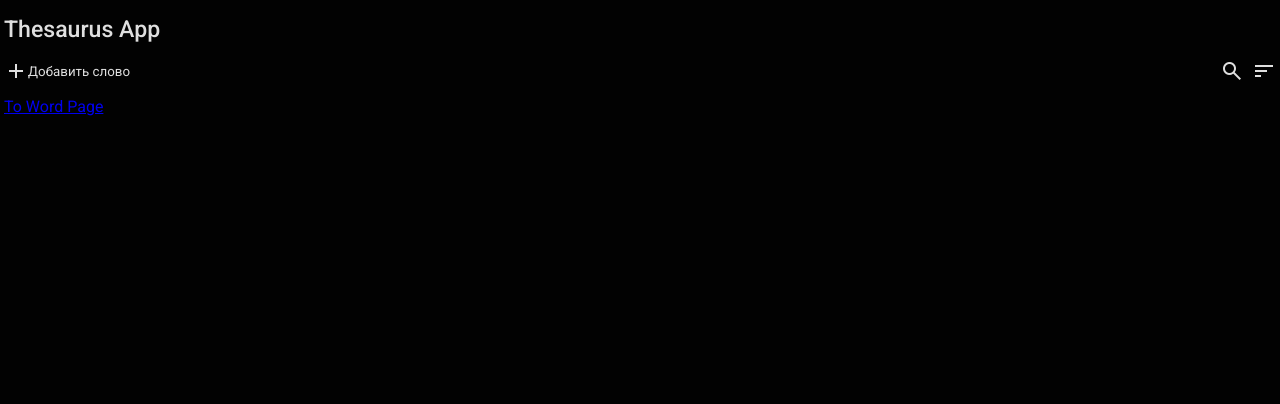
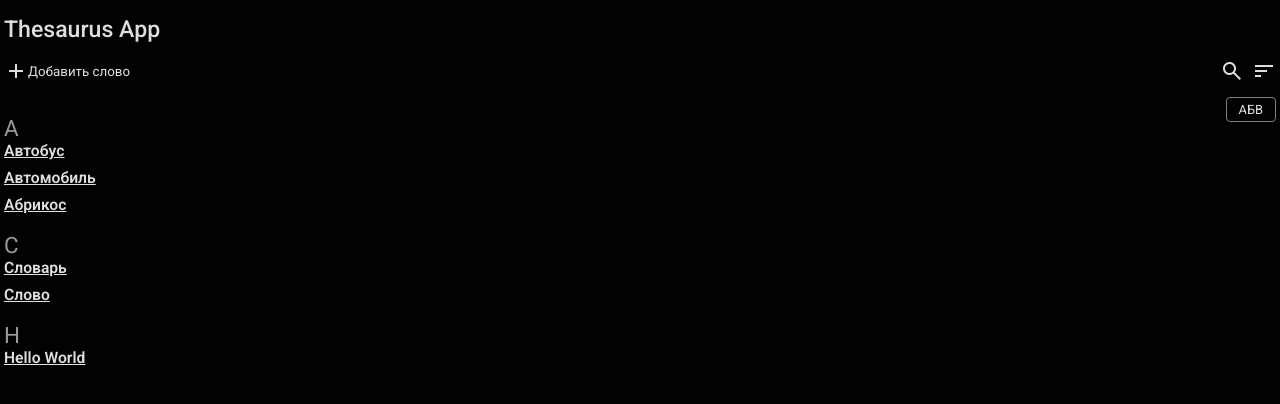
Before and after one commit to PotapenkoVadim/thesaurus, a React (Vite) app: page / in a window 1280 px wide. Shown: the top 404 px of the page. Built offline with nearby package versions, Linux system fonts and the light colour scheme.

Commit message:
feat: word list

```diff
--- a/src/assets/global.scss
+++ b/src/assets/global.scss
@@ -15,6 +15,7 @@
 
 html, body {
   height: 100%;
+  scroll-behavior: smooth;
 }
 
 .material-symbols-outlined {
--- /dev/null
+++ b/src/components/EmptyText/EmptyText.module.scss
@@ -0,0 +1,5 @@
+.empty {
+  font-size: .84rem;
+  font-weight: 400;
+  color: #9a9a9a;
+}
--- /dev/null
+++ b/src/components/EmptyText/EmptyText.tsx
@@ -0,0 +1,15 @@
+import styles from './EmptyText.module.scss';
+
+const EmptyText = ({
+  text,
+  className
+}: {
+  className?: string;
+  text: string
+}) => {
+  return (
+    <div className={`${styles['empty']} ${className}`}>{text}</div>
+  );
+}
+
+export default EmptyText;
--- a/src/components/SynonymsList/SynonymsList.module.scss
+++ b/src/components/SynonymsList/SynonymsList.module.scss
@@ -5,9 +5,6 @@
   }
 
   &__empty {
-    font-size: .84rem;
-    font-weight: 400;
-    color: #9a9a9a;
     margin-top: 4px;
   }
 
--- a/src/components/SynonymsList/SynonymsList.tsx
+++ b/src/components/SynonymsList/SynonymsList.tsx
@@ -1,5 +1,6 @@
 import { Link } from 'react-router';
 import { Word } from '../../interfaces';
+import EmptyText from '../EmptyText/EmptyText';
 import styles from './SynonymsList.module.scss';
 
 const SynonymsList = ({
@@ -25,9 +26,7 @@ const SynonymsList = ({
             {item.word}
           </Link>
         )) : (
-          <div className={styles['synonyms-list__empty']}>
-            Вы не добавили этому слову синонимы.
-          </div>
+          <EmptyText text='Вы еще не указали синонимы для этого слова.' className={styles['synonyms-list__empty']} />
         )}
       </div>
     </div>
--- /dev/null
+++ b/src/components/WordList/WordList.module.scss
@@ -0,0 +1,49 @@
+.word-list {
+  display: flex;
+  align-items: flex-start;
+  position: relative;
+  height: 100%;
+
+  &__words-container {
+    flex: 7;
+  }
+
+  &__letter {
+    font-size: 1.4rem;
+    font-weight: 400;
+    color: #9a9a9a;
+    margin-top: 18px;
+  }
+
+  &__words {
+    display: flex;
+    flex-direction: column;
+    gap: 8px;
+  }
+
+  &__link {
+    color: var(--text-color);
+    font-weight: 600;
+    font-size: .98rem;
+  }
+
+  &__nav {
+    position: sticky;
+    top: 16px;
+    right: 4px;
+    background: none;
+    outline: none;
+    color: var(--text-color);
+    display: flex;
+    align-items: center;
+    justify-content: center;
+    font-size: .8rem;
+    border: 1px solid #808080;
+    padding: 4px 12px;
+    border-radius: 4px;
+  }
+
+  &__empty {
+    margin-top: 4px;
+  }
+}
--- /dev/null
+++ b/src/components/WordList/WordList.tsx
@@ -0,0 +1,47 @@
+import { Link } from "react-router";
+import { Word } from "../../interfaces";
+import { sortWordsAbcs } from "../../utils";
+import EmptyText from "../EmptyText/EmptyText";
+import styles from './WordList.module.scss';
+
+const WordList = ({
+  words
+}: {
+  words: Array<Word>;
+}) => {
+  const hasWords = Boolean(words) && words.length > 0;
+  const wordsByAbcs = sortWordsAbcs(words);
+
+  return (
+    <div className={styles['word-list']}>
+        {hasWords ? (
+          <>
+            <div className={styles['word-list__words-container']}>
+              {Object.entries(wordsByAbcs).map(([letter, words]) => (
+                <div id={letter} key={letter}>
+                  <div className={styles['word-list__letter']}>{letter}</div>
+                  <div className={styles['word-list__words']}>
+                    {words.map(({id, word}) => (
+                      <Link
+                        className={styles['word-list__link']}
+                        key={id}
+                        to={`/word/${id}`}
+                      >
+                        {word}
+                      </Link>
+                    ))}
+                  </div>
+                </div>
+              ))}
+            </div>
+
+            <button className={styles['word-list__nav']}>АБВ</button>
+          </>
+        ) : (
+          <EmptyText text="У вас пока нет добавленных слов." className={styles['word-list__empty']} />
+        )}
+    </div>
+  );
+};
+
+export default WordList;
--- a/src/components/index.ts
+++ b/src/components/index.ts
@@ -7,3 +7,5 @@ export {default as WordContainer} from './WordContainer/WordContainer';
 export {default as SynonymsList} from './SynonymsList/SynonymsList';
 export {default as Toolbar} from './Toolbar/Toolbar';
 export {default as AddButton} from './AddButton/AddButton';
+export {default as WordList} from './WordList/WordList';
+export {default as EmptyText} from './EmptyText/EmptyText';
--- a/src/mock.ts
+++ b/src/mock.ts
@@ -19,3 +19,36 @@ export const synonymsList = [
     word: 'Hello World',
   },
 ];
+
+export const wordList = [
+  {
+    id: 1,
+    word: 'Автобус',
+    description: 'Hello World',
+  },
+  {
+    id: 2,
+    word: 'Словарь',
+    description: 'Hello World',
+  },
+  {
+    id: 3,
+    word: 'Слово',
+    description: 'Hello World',
+  },
+  {
+    id: 4,
+    word: 'Hello World',
+    description: 'Hello World',
+  },
+  {
+    id: 5,
+    word: 'Автомобиль',
+    description: 'Hello World',
+  },
+  {
+    id: 6,
+    word: 'Абрикос',
+    description: 'Hello World',
+  },
+];
--- a/src/pages/WordListPage/WordListPage.tsx
+++ b/src/pages/WordListPage/WordListPage.tsx
@@ -1,5 +1,5 @@
-import { Link } from "react-router";
-import { Toolbar } from "../../components";
+import { Toolbar, WordList } from "../../components";
+import { wordList } from "../../mock";
 import styles from './WordListPage.module.scss';
 
 const WordListPage = () => {
@@ -12,7 +12,7 @@ const WordListPage = () => {
       <Toolbar onSearch={onSearch} onSort={onSort} onAdd={onAdd} />
 
       <div className={styles['word-list-page__container']}>
-        <Link to='/word/123'>To Word Page</Link>
+        <WordList words={wordList} />
       </div>
     </>
   );
--- /dev/null
+++ b/src/utils.ts
@@ -0,0 +1,14 @@
+import { Word } from './interfaces';
+
+export const sortWordsAbcs = (words: Array<Word>) =>
+  words.reduce(
+    (acc, item) => {
+      const firstLetter = item.word[0];
+
+      if (!acc[firstLetter]) acc[firstLetter] = [];
+      acc[firstLetter].push(item);
+
+      return acc;
+    },
+    {} as Record<string, Array<Word>>,
+  );
```
